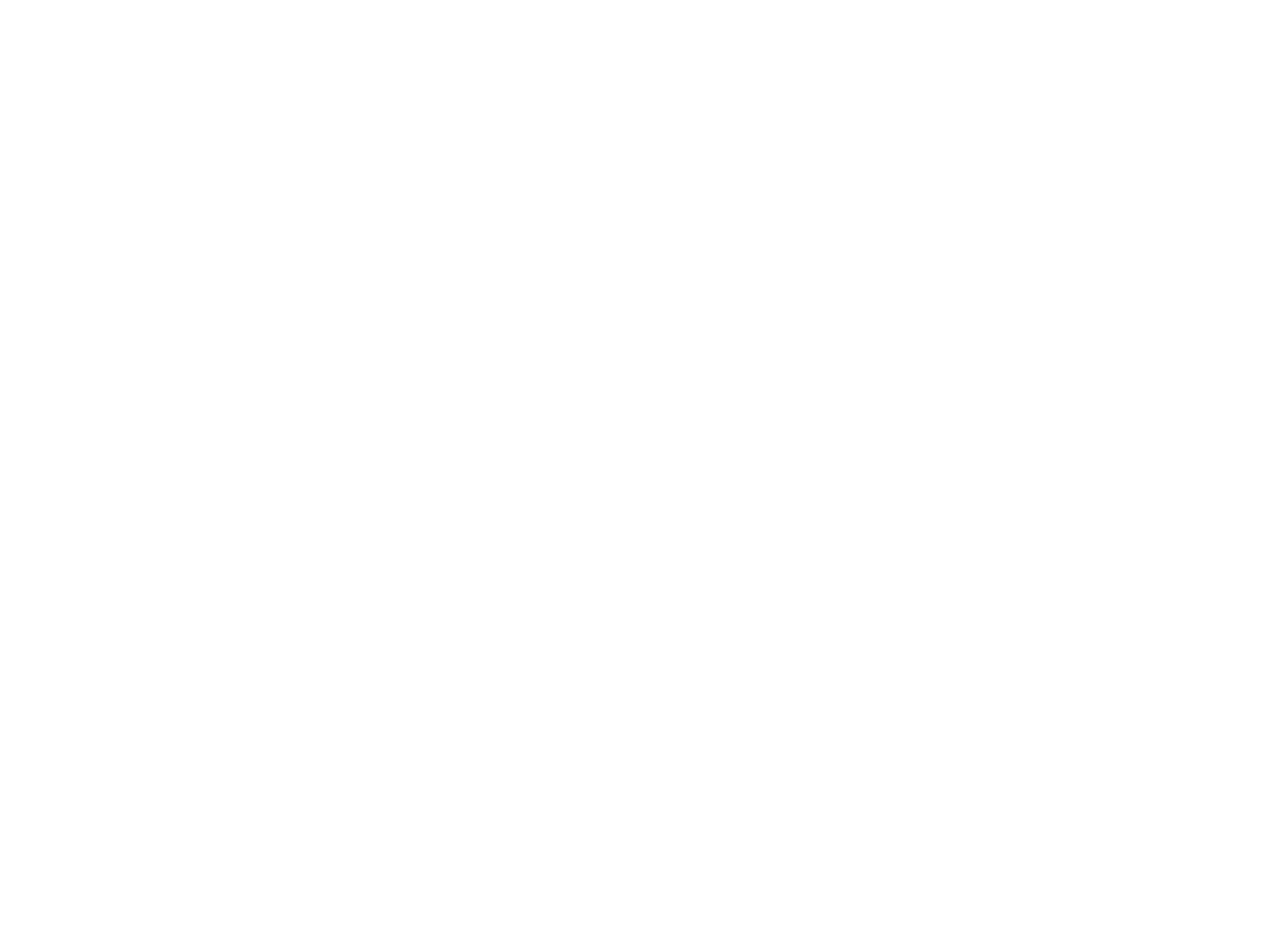
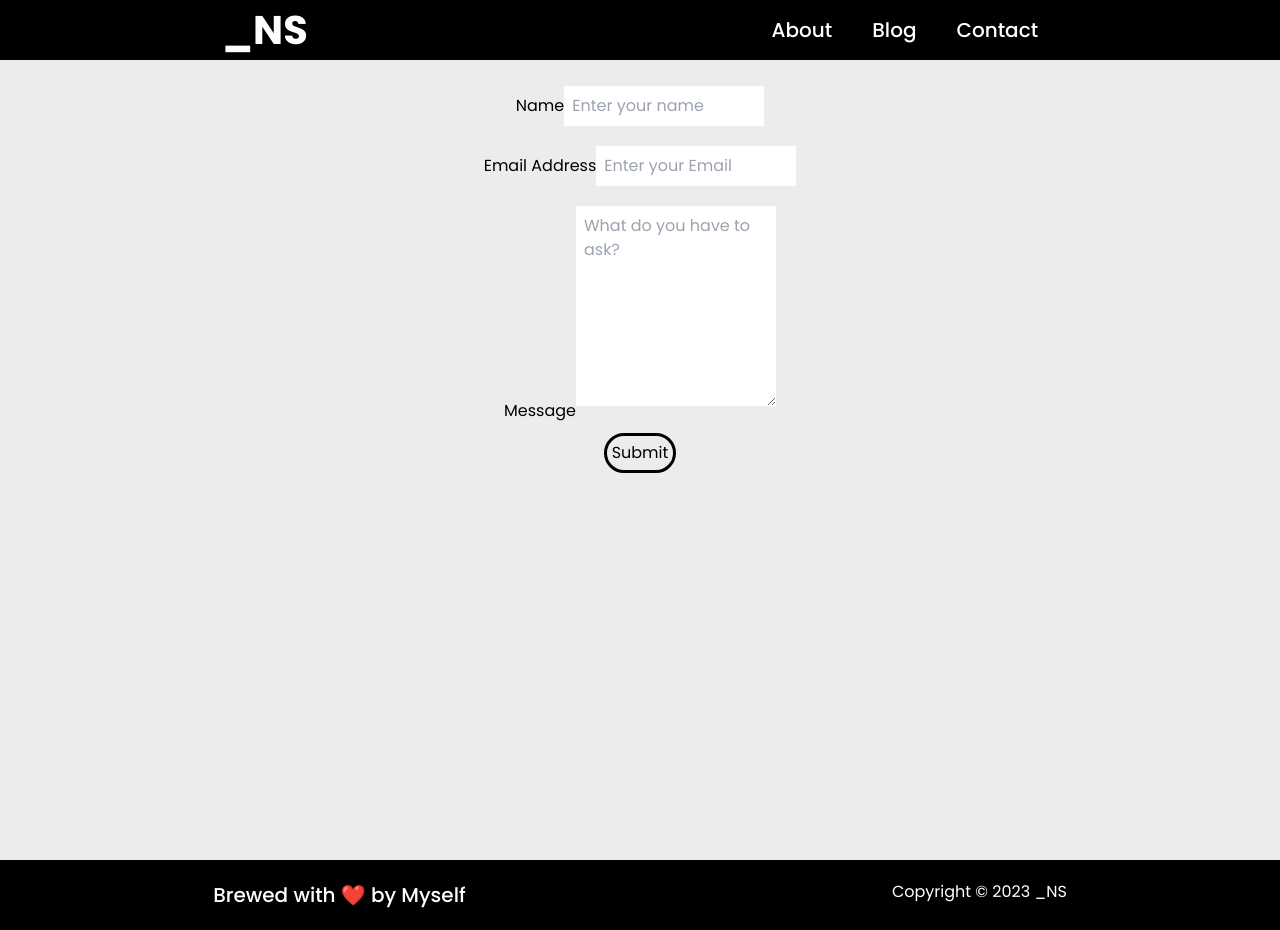
Before and after one commit to navindu-sachintha/react-portfolio, a React (Create React App) app: page /contact in a window 1280 px wide. Before the commit this address had no page. Before the commit the page ends 800 px from the top, so only its background shows below. Built offline with nearby package versions, Linux system fonts and the light colour scheme.

Commit message:
Feature: Created ContactPage component

```diff
--- a/package.json
+++ b/package.json
@@ -3,6 +3,7 @@
   "version": "0.1.0",
   "private": true,
   "dependencies": {
+    "@formspree/react": "^2.4.1",
     "@testing-library/jest-dom": "^5.16.5",
     "@testing-library/react": "^13.4.0",
     "@testing-library/user-event": "^13.5.0",
--- a/src/App.js
+++ b/src/App.js
@@ -2,6 +2,7 @@
 import Home from './pages/Home';
 import {BrowserRouter as Router,Route, Routes} from "react-router-dom";
 import About from "./pages/About";
+import Contact from "./pages/Contact";
 
 
 function App() {
@@ -11,6 +12,7 @@
             <Routes>
                 <Route path="/" element={<Home />} />
                 <Route path="/about" element={<About />} />
+                <Route path="/contact" element={<Contact />} />
             </Routes>
         </Router>
 
--- /dev/null
+++ b/src/components/Contactpage/Contactpage.css
@@ -0,0 +1,39 @@
+*{
+    box-sizing: border-box;
+}
+
+.contactpage{
+    background-color: #ececec;
+    height: 100dvh;
+}
+.container{
+    padding: 16px;
+    display:block;
+}
+
+input[type=text], input[type=email],textarea{
+    width: 200px;
+    padding: 8px;
+    margin: 10px 0 10px 0;
+
+}
+
+button{
+    margin-top: 10px;
+    border: solid #000000 3px;
+    padding: 5px;
+    border-radius: 20px;
+}
+
+button:hover {
+    color: #ffffff;
+    background-color: #000000;
+}
+
+textarea{
+    height: 200px;
+}
+
+label{
+    text-align: left;
+}
--- /dev/null
+++ b/src/components/Contactpage/Contactpage.js
@@ -0,0 +1,69 @@
+import React from "react";
+import './Contactpage.css';
+import  { useForm, ValidationError} from "@formspree/react";
+
+
+function ContactForm(){
+    const [state, handleSubmit] = useForm("xayzvzjq");
+    if (state.succeeded) {
+        return <p>Thanks for contacting Me!</p>;
+    }
+    return (
+        <div className="container">
+            <form onSubmit={handleSubmit}>
+                <label htmlFor="name">
+                    Name
+                </label>
+                <input
+                    id="name"
+                    type="text"
+                    name="name"
+                    placeholder="Enter your name"
+                /><br />
+                <ValidationError
+                    prefix="name"
+                    type="text"
+                    name="name"
+                />
+                <label htmlFor="email">
+                    Email Address
+                </label>
+                <input
+                    id="email"
+                    type="email"
+                    name="email"
+                    placeholder="Enter your Email"
+                /><br />
+                <ValidationError
+                    prefix="Email"
+                    field="email"
+                    errors={state.errors}
+                />
+                <label htmlFor="message">
+                    Message
+                </label>
+                <textarea
+                    id="message"
+                    name="message"
+                    placeholder="What do you have to ask?"
+                /><br />
+                <ValidationError
+                    prefix="Message"
+                    field="message"
+                    errors={state.errors}
+                />
+                <button type="submit" disabled={state.submitting}>
+                    Submit
+                </button>
+            </form>
+        </div>
+
+    );
+}
+export default function ContactPage(){
+    return(
+        <div className="contactpage">
+            <ContactForm />
+        </div>
+    )
+}
--- /dev/null
+++ b/src/pages/Contact.js
@@ -0,0 +1,20 @@
+import React from "react";
+import Navbar from "../components/Navbar/Navbar";
+import Footer from "../components/Footer/Footer";
+import ContactPage from "../components/Contactpage/Contactpage";
+
+export default function Contact (){
+    return (
+        <div>
+            <header>
+                <Navbar />
+            </header>
+            <main>
+                <ContactPage/>
+            </main>
+            <footer>
+                <Footer/>
+            </footer>
+        </div>
+    )
+}
```
Also changed, not shown: 1 other file (tests, documents, lock files or other folders).
